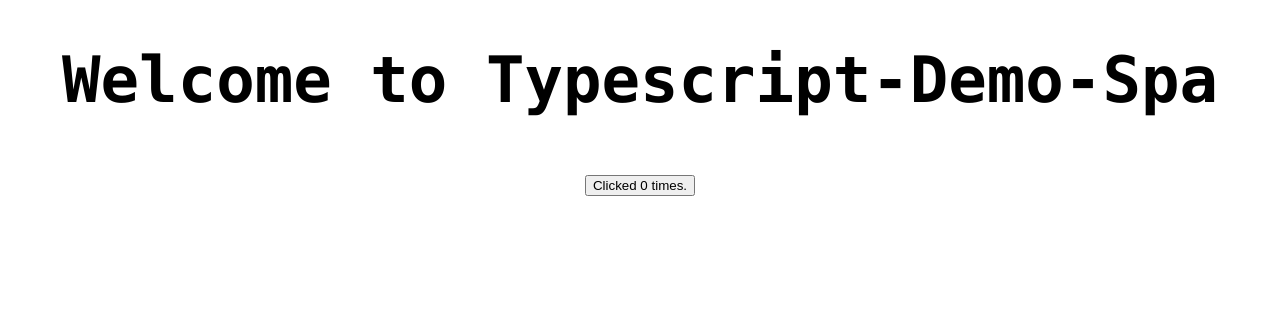
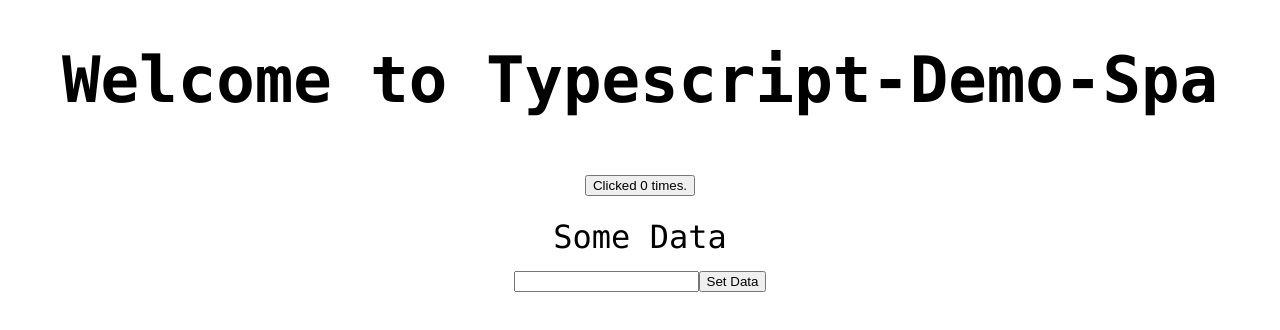
Before and after one commit to MatrixAI/TypeScript-Demo-Spa, a Vue app: page / in a window 1280 px wide. Shown: the top 330 px of the page. Built offline with nearby package versions, Linux system fonts and the light colour scheme.

Commit message:
Add Vuex 4 and use composition api

```diff
--- a/package.json
+++ b/package.json
@@ -42,6 +42,7 @@
     "vue": "^3.0.0",
     "vue-jest": "^5.0.0-alpha.4",
     "vue-loader": "^16.0.0-beta.5",
+    "vuex": "^4.0.0-beta.4",
     "webpack": "^4.44.2",
     "webpack-cli": "^3.3.12",
     "webpack-dev-server": "^3.11.0"
--- a/src/App.vue
+++ b/src/App.vue
@@ -1,34 +1,40 @@
 <template>
-  <div class=sansserif>
+  <div class=root>
     <h1>Welcome to Typescript-Demo-Spa</h1>
-    <button @click="increase(1)">Clicked {{ count }} times.</button>
+    <button @click="increment(1)">Clicked {{ count }} times.</button>
+    <div>
+      <MyComponent />
+    </div>
   </div>
 </template>
 
 <script lang="ts">
 import { defineComponent, ref } from "vue";
+import MyComponent from '@typescript-demo-spa/components/MyComponent.vue'
 
 export default defineComponent({
-  data() {
+  components: {
+    MyComponent
+  },
+  setup(props, context) {
+    const count = ref(0)
+
+    const increment = (amount: number) => {
+      count.value += amount
+    }
+
     return {
-      count: 0
-    }
-  },
-
-  methods: {
-    increase(increment: number) {
-      this.count += increment;
+      count,
+      increment
     }
   }
 });
 </script>
 
 <style scoped>
-div {
+.root {
+  font-family: "Lucida Console", Courier, monospace;
   font-size: 2em;
   text-align: center;
 }
-.sansserif {
-  font-family: "Lucida Console", Courier, monospace;
-}
 </style>
--- /dev/null
+++ b/src/components/MyComponent.vue
@@ -0,0 +1,51 @@
+<template>
+  <div class=data-style>
+    {{ myData }}
+    <div>
+      <input v-model="inputData" />
+      <button @click="setData">Set Data</button>
+    </div>
+  </div>
+</template>
+
+<script lang="ts">
+import { defineComponent, ref, computed } from 'vue'
+import { useStore } from '@typescript-demo-spa/store'
+import { MutationTypes } from '@typescript-demo-spa/store/mutation-types'
+import { ActionTypes } from '@typescript-demo-spa/store/action-types'
+
+export default defineComponent({
+  name: 'MyComponent',
+  props: {
+    myProp: {
+      type: String,
+      required: true
+    }
+  },
+  setup(props, context) {
+    const store = useStore()
+
+    const myData = computed(() => store.getters.data)
+    const inputData = ref("")
+
+    const setData = async () => {
+      await store.dispatch(ActionTypes.SET_DATA, {data: inputData.value})
+      inputData.value = ""
+    }
+
+    return {
+      myData,
+      setData,
+      inputData
+    }
+  }
+
+})
+</script>
+
+<style scoped>
+.data-style {
+  padding-top: 20px;
+  font-family: "Lucida Console", Courier, monospace;
+}
+</style>
--- /dev/null
+++ b/src/store/action-types.ts
@@ -0,0 +1,3 @@
+export enum ActionTypes {
+  SET_DATA = 'SET_DATA',
+}
--- /dev/null
+++ b/src/store/actions.ts
@@ -0,0 +1,24 @@
+import { ActionTypes } from './action-types';
+import { State } from './state';
+import { ActionTree, ActionContext } from 'vuex';
+import { Mutations } from './mutations';
+import { MutationTypes } from './mutation-types';
+
+type AugmentedActionContext = {
+  commit<K extends keyof Mutations>(key: K, payload: Parameters<Mutations[K]>[1]): ReturnType<Mutations[K]>;
+} & Omit<ActionContext<State, State>, 'commit'>;
+
+export interface Actions {
+  [ActionTypes.SET_DATA]({ commit }: AugmentedActionContext, payload: { data: string }): Promise<string>;
+}
+
+export const actions: ActionTree<State, State> & Actions = {
+  [ActionTypes.SET_DATA]({ commit }, payload) {
+    return new Promise((resolve) => {
+      setTimeout(() => {
+        commit(MutationTypes.SET_DATA, payload);
+        resolve(payload.data);
+      }, 500);
+    });
+  },
+};
--- /dev/null
+++ b/src/store/getters.ts
@@ -0,0 +1,12 @@
+import { GetterTree } from 'vuex';
+import { State } from './state';
+
+export type Getters = {
+  data(state: State): string;
+};
+
+export const getters: GetterTree<State, State> & Getters = {
+  data: (state) => {
+    return state.data;
+  },
+};
--- /dev/null
+++ b/src/store/index.ts
@@ -0,0 +1,35 @@
+import { createStore, Store as VuexStore, CommitOptions, DispatchOptions, Dispatch } from 'vuex';
+
+import { State, state } from './state';
+import { Getters, getters } from './getters';
+import { Mutations, mutations } from './mutations';
+import { Actions, actions } from './actions';
+
+export const store = createStore({
+  state,
+  getters,
+  mutations,
+  actions,
+});
+
+export type Store = Omit<VuexStore<State>, 'getters' | 'commit' | 'dispatch'> & {
+  commit<K extends keyof Mutations, P extends Parameters<Mutations[K]>[1]>(
+    key: K,
+    payload: P,
+    options?: CommitOptions,
+  ): ReturnType<Mutations[K]>;
+} & {
+  dispatch<K extends keyof Actions>(
+    key: K,
+    payload: Parameters<Actions[K]>[1],
+    options?: DispatchOptions,
+  ): ReturnType<Actions[K]>;
+} & {
+  getters: {
+    [K in keyof Getters]: ReturnType<Getters[K]>;
+  };
+};
+
+export function useStore() {
+  return store as Store;
+}
--- /dev/null
+++ b/src/store/mutation-types.ts
@@ -0,0 +1,3 @@
+export enum MutationTypes {
+  SET_DATA = 'SET_DATA',
+}
--- /dev/null
+++ b/src/store/mutations.ts
@@ -0,0 +1,13 @@
+import { MutationTypes } from './mutation-types';
+import { MutationTree } from 'vuex';
+import { State } from './state';
+
+export type Mutations<S = State> = {
+  [MutationTypes.SET_DATA](state: S, payload: { data: string }): void;
+};
+
+export const mutations: MutationTree<State> & Mutations = {
+  [MutationTypes.SET_DATA](state, payload) {
+    state.data = payload.data;
+  },
+};
--- /dev/null
+++ b/src/store/state.ts
@@ -0,0 +1,5 @@
+export const state = {
+  data: 'Some Data',
+};
+
+export type State = typeof state;
```
Also changed, not shown: 1 other file (tests, documents, lock files or other folders).
